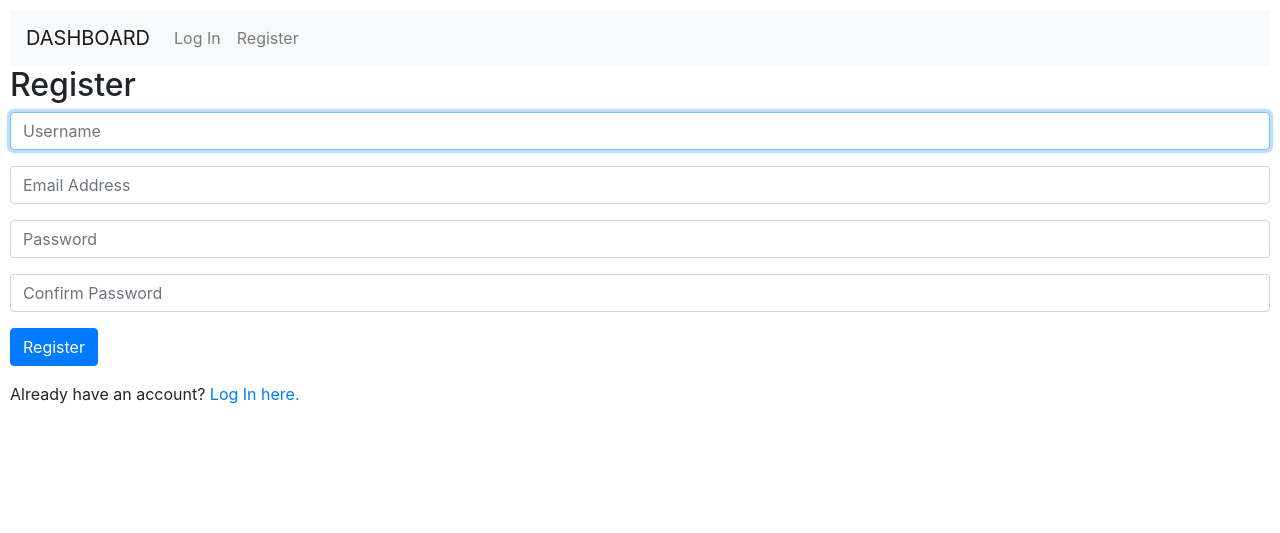
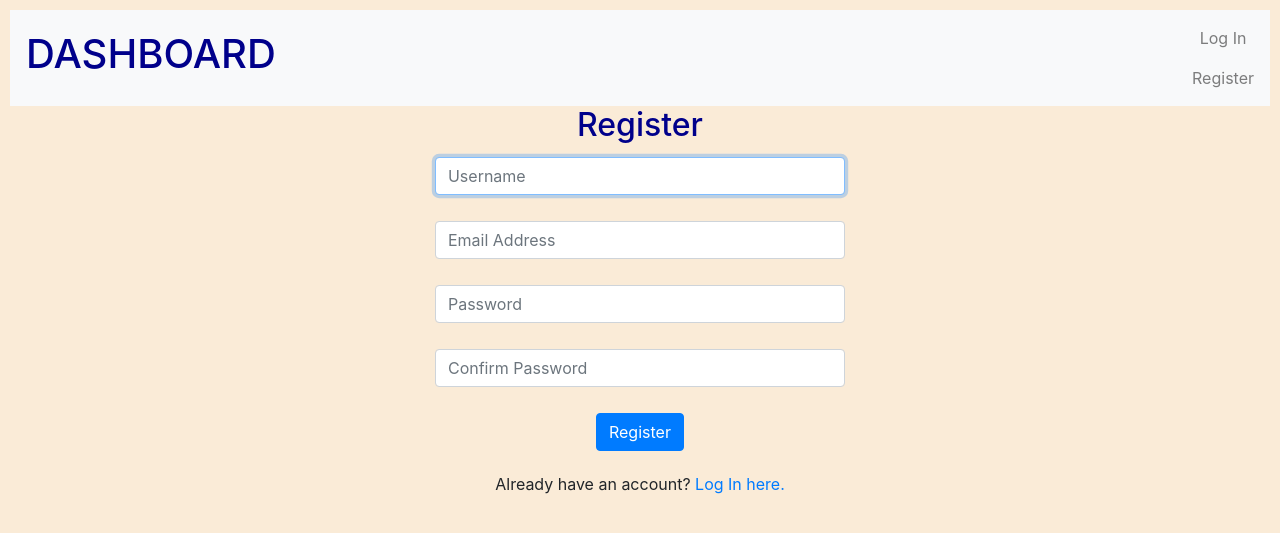
Before and after one commit to Aquib-Nawaz/project, a Django app: page /register in a window 1280 px wide. Shown: the top 533 px of the page. Run offline with Django 3.2, Linux system fonts and the light colour scheme; some libraries are stand-ins or nearby versions.

Commit message:
CSS ADDED

```diff
--- a/Dashboard/static/Dashboard/styles.css
+++ b/Dashboard/static/Dashboard/styles.css
@@ -1,10 +1,30 @@
 body {
   padding: 10px;
+  border: 1px solid value;
 }
 .elem{
   border: thin solid grey ;
-  margin: 0px 0px 10px 0px;
+  margin-left:33.5%;
   padding: 5px; color: skyblue;
   border-radius: 5px;
   background-color: lightblue;
 }
+head{
+  text-align: center;
+  margin-left: auto;
+  margin-right: auto;
+}
+
+body {
+  top: 50%;
+  padding: 10px;
+  margin-left: 0%;
+  text-align: center;
+  background-color: antiquewhite;
+}
+
+.form-group {
+  margin-left: 33.33% ;
+  float: none;
+  padding: 5px;
+}
--- a/Dashboard/templates/Dashboard/add_instructor.html
+++ b/Dashboard/templates/Dashboard/add_instructor.html
@@ -1,4 +1,9 @@
 {% extends 'Dashboard/layout.html' %}
+{% load static %}
+<head>
+    <link rel="stylesheet" href="{% static 'Dashboard/bootstrap.min.css' %}">
+    <link href="{% static 'Dashboard/styles.css' %}" rel="stylesheet">
+</head>
 {% block title %} Pending Request For Instructor {% endblock %}
 {% block body %}
 {% if user.is_staff %}
--- a/Dashboard/templates/Dashboard/layout.html
+++ b/Dashboard/templates/Dashboard/layout.html
@@ -3,6 +3,18 @@
 <!DOCTYPE html>
 <html lang="en">
     <head>
+        <style>
+            h1{
+                color:darkblue;
+            }
+            h2{
+                color:darkblue;
+            }
+            h5{
+                color:cornflowerblue;
+            }
+        </style>
+
         <title>{% block title %}Dashboard{% endblock %}</title>
         <link rel="stylesheet" href="{% static 'Dashboard/bootstrap.min.css' %}">
         <link href="{% static 'Dashboard/styles.css' %}" rel="stylesheet">
@@ -10,8 +22,8 @@
     </head>
     <body>
 
-        <nav class="navbar navbar-expand-lg navbar-light bg-light">
-            <a class="navbar-brand" href="{% url 'index' %}">DASHBOARD</a>
+        <nav class="navbar navbar-light bg-light">
+            <a class="navbar-brand" href="{% url 'index' %}"><h1>DASHBOARD</h1></a>
 
             <div>
               <ul class="navbar-nav mr-auto">
--- a/Dashboard/templates/Dashboard/register.html
+++ b/Dashboard/templates/Dashboard/register.html
@@ -1,5 +1,9 @@
 {% extends "Dashboard/layout.html" %}
-
+{% load static %}
+<head>
+    <link rel="stylesheet" href="{% static 'Dashboard/bootstrap.min.css' %}">
+    <link href="{% static 'Dashboard/styles.css' %}" rel="stylesheet">
+</head>
 {% block body %}
 
     <h2>Register</h2>
@@ -7,27 +11,25 @@
     {% if message %}
         <div class="alert alert-danger" role="alert">{{ message }}</div>
     {% endif %}
-
     <form action="{% url 'register' %}" method="post">
         {% csrf_token %}
-        <div class="form-group">
+        <div class="form-group col-sm-4">
             <input class="form-control" autofocus type="text" name="username" placeholder="Username">
         </div>
-        <div class="form-group">
+        <div class="form-group col-sm-4">
             <input class="form-control" type="email" name="email" placeholder="Email Address">
         </div>
-        <div class="form-group">
+        <div class="form-group col-sm-4">
             <input class="form-control" type="password" name="password" placeholder="Password">
         </div>
-        <div class="form-group">
+        <div class="form-group col-sm-4">
             <input class="form-control" type="password" name="confirmation" placeholder="Confirm Password">
         </div>
 
-        <div class="form-group">
+        <div class="form-group col-sm-4">
         <input class="btn btn-primary" type="submit" value="Register">
         </div>
     </form>
-
     Already have an account? <a href="{% url 'login' %}">Log In here.</a>
 
 {% endblock %}
--- a/project/settings.py
+++ b/project/settings.py
@@ -121,3 +121,4 @@ USE_TZ = True
 # https://docs.djangoproject.com/en/3.0/howto/static-files/
 
 STATIC_URL = '/static/'
+STATIC_ROOT = os.path.join(BASE_DIR,'static')
```
Also changed, not shown: Dashboard/templates/Dashboard/class.html (+8 -1 lines), Dashboard/templates/Dashboard/class_view.html (+10 -5 lines), Dashboard/templates/Dashboard/index.html (+7 -2 lines), Dashboard/templates/Dashboard/login.html (+8 -4 lines), Dashboard/templates/Dashboard/notification.html (+12 -7 lines), Dashboard/templates/Dashboard/notification_view.html (+16 -3 lines), db.sqlite3.
